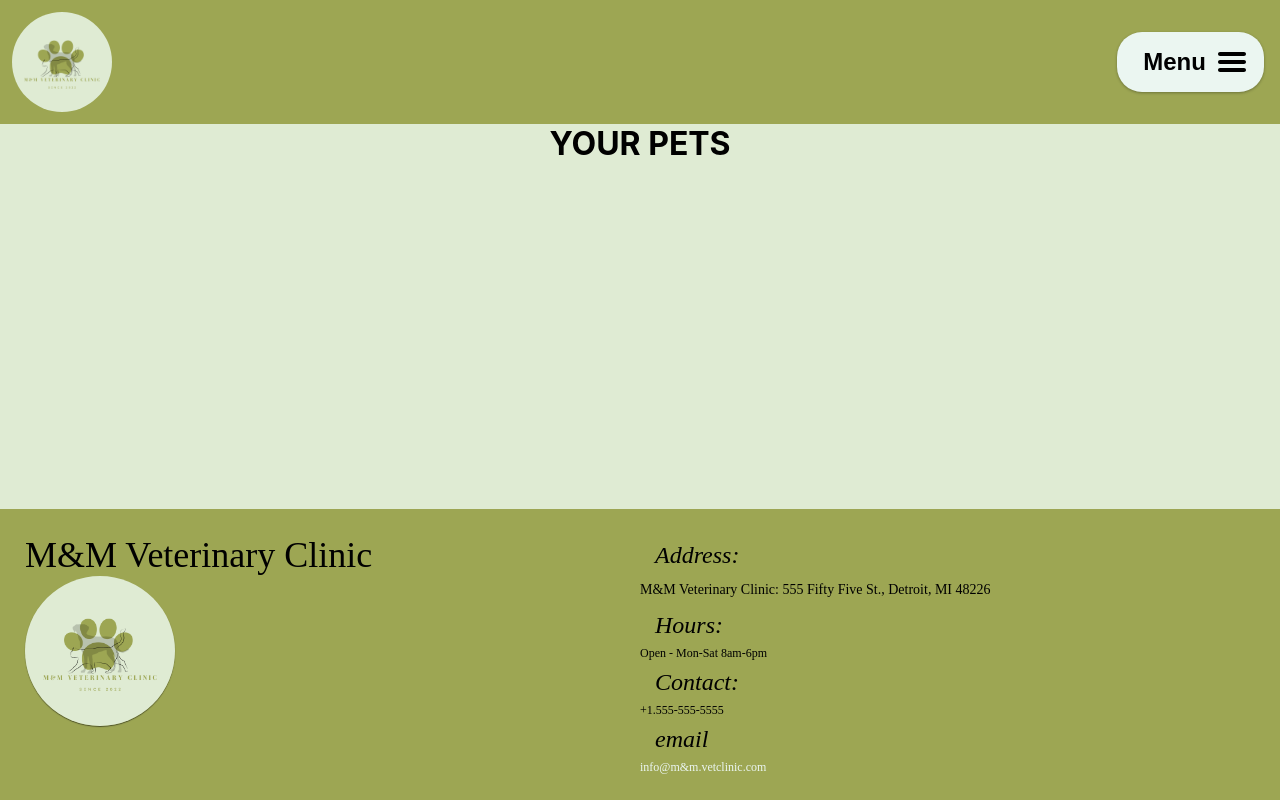
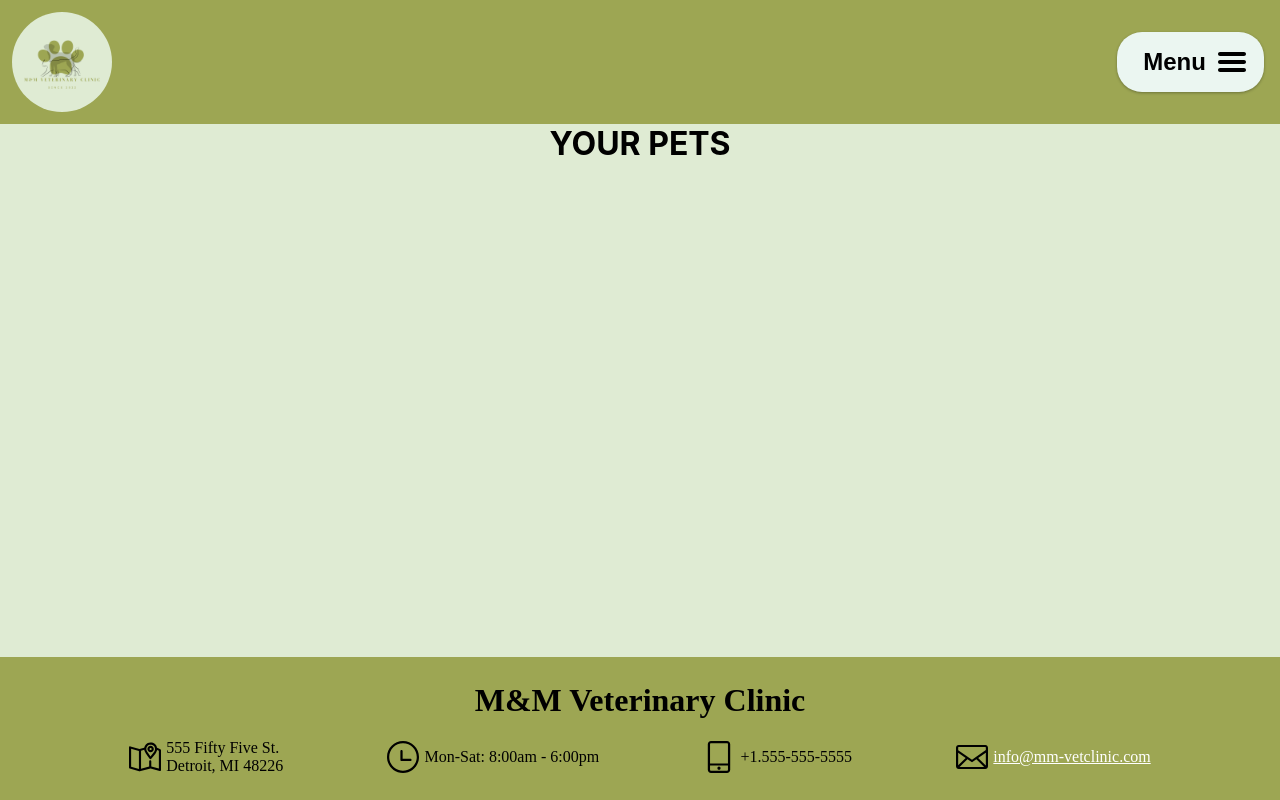
Before and after one commit to kirkwood616/mm-vet-app-frontend, a React (Create React App) app: page /your-pets in a window 1280 px wide. Built offline with nearby package versions, Linux system fonts and the light colour scheme.

Commit message:
Layout & Styling

```diff
--- a/src/components/Footer.css
+++ b/src/components/Footer.css
@@ -1,66 +1,55 @@
 .Footer {
   background-color: var(--dark-green);
-  box-shadow: 0 1px 1px 0 rgba(0, 0, 0, 0.5);
   box-sizing: border-box;
   font-family: "Fira Sans", "Sans-serif";
   width: 100%;
-  font-size: 12px;
-  text-align: left;
-  display: inline-block;
+  font-size: 1rem;
   padding: 25px;
-  /* position: absolute;
-  left: 0;
-  right: 0;
-  bottom: 0; */
   margin-top: auto;
-}
-.Footer .footer-left,
-.Footer .footer-center,
-.Footer .footer-right {
-  display: inline-block;
-  vertical-align: top;
+  display: flex;
+  flex-direction: column;
 }
 
-.Footer .footer-left {
-  width: 50%;
+.Footer .vetInfo {
+  display: flex;
+  justify-content: space-evenly;
+}
+
+.Footer .info {
+  display: flex;
+  align-items: center;
+}
+
+.Footer .infoText {
+  margin-left: 5px;
+}
+
+.Footer .icon {
+  height: 2rem;
 }
 
 .Footer h3 {
-  color: var(--black);
-  font: normal 36px "Fira Sans", cursive;
-  margin: 0;
+  font-size: 2rem;
+  text-align: center;
+  margin-bottom: 1.25rem;
 }
 
-.Footer .footer-left img {
-  height: 150px;
-  border-radius: 50%;
-  border: none;
-  box-shadow: 0 1px 1px 0 rgba(0, 0, 0, 0.5);
-  margin: 0;
+.Footer a {
+  color: white;
 }
 
-.Footer .footer-center {
-  width: 35%;
+@media only screen and (max-width: 768px) {
+  .Footer {
+    align-items: center;
+  }
+
+  .Footer .vetInfo {
+    flex-direction: column;
+    width: 300px;
+    margin-right: -5rem;
+  }
+
+  .Footer .info {
+    margin-bottom: 15px;
+  }
 }
-
-.Footer .footer-center i {
-  font-size: 24px;
-  width: 38px;
-  height: 38px;
-  border-radius: 50%;
-  text-align: center;
-  line-height: 42px;
-  margin: 10px 15px;
-  vertical-align: middle;
-}
-
-.Footer .footer-center p span {
-  display: block;
-  font-weight: normal;
-  font-size: 14px;
-  line-height: 2;
-}
-.Footer .footer-center p a {
-  text-decoration: none;
-  color: var(--light-green);
-}
--- a/src/components/Footer.tsx
+++ b/src/components/Footer.tsx
@@ -3,32 +3,40 @@ import "./Footer.css";
 function Footer() {
   return (
     <div className="Footer">
-      <div className="footer-left">
-        <h3>M&M Veterinary Clinic </h3>
-        <span>
-          {" "}
-          <img src="M&M veterinary clinic.png" alt="logo" />
-        </span>
-      </div>
+      <h3>M&M Veterinary Clinic </h3>
+      {/* <img src="M&M veterinary clinic.png" alt="logo" /> */}
 
-      <div className="footer-center">
-        {/* need icon for address, hours, phone, email */}
-        <i>Address:</i>
-        <p>
-          {" "}
-          <span>
-            M&M Veterinary Clinic: 555 Fifty Five St., Detroit, MI 48226
-          </span>{" "}
-        </p>
-        <i>Hours:</i>
-        <p> Open - Mon-Sat 8am-6pm</p>
-        <i>Contact:</i>
-        <p>+1.555-555-5555</p>
-        <i>email</i>
-        <p>
-          {" "}
-          <a href="mailto:">info@m&m.vetclinic.com</a>
-        </p>
+      <div className="vetInfo">
+        <div className="info">
+          <img src="/icons/map.svg" alt="Map Icon" className="icon" />
+          <div className="infoText">
+            <p>555 Fifty Five St.</p>
+            <p>Detroit, MI 48226</p>
+          </div>
+        </div>
+
+        <div className="info">
+          <img src="/icons/time.svg" alt="Clock Icon" className="icon" />
+          <div className="infoText">
+            <p>Mon-Sat: 8:00am - 6:00pm</p>
+          </div>
+        </div>
+
+        <div className="info">
+          <img src="/icons/mobile.svg" alt="Phone Icon" className="icon" />
+          <div className="infoText">
+            <p>+1.555-555-5555</p>
+          </div>
+        </div>
+
+        <div className="info">
+          <img src="/icons/mail.svg" alt="Mail Icon" className="icon" />
+          <div className="infoText">
+            <p>
+              <a href="mailto:">info@mm-vetclinic.com</a>
+            </p>
+          </div>
+        </div>
       </div>
     </div>
   );
```
